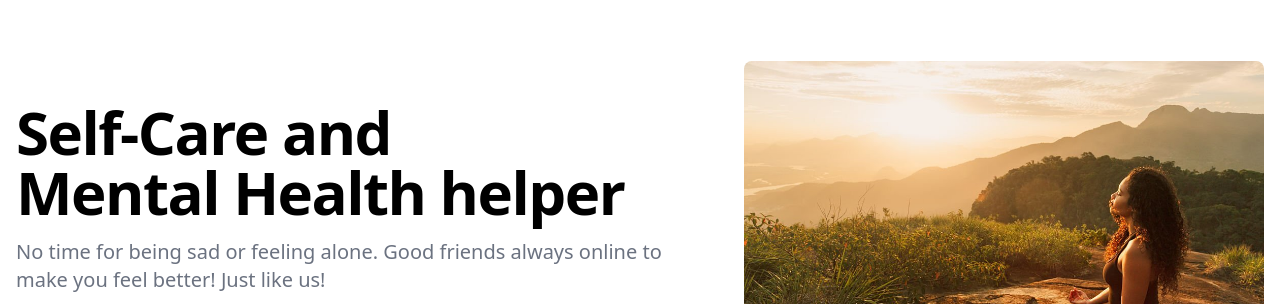
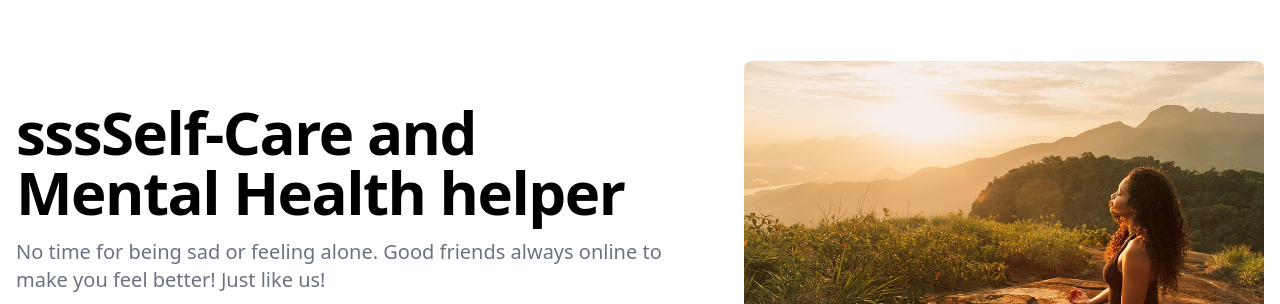
Before and after one commit to alefkheh/HoFin, a website: page index.html in a window 1280 px wide. Shown: the part 51-355 px from the top of the page. Drawn offline with nearby package versions, Linux system fonts and the light colour scheme.

Commit message:
Update index.html

```diff
--- a/index.html
+++ b/index.html
@@ -84,7 +84,7 @@
                 <div class="lg:hidden sm:mt-20 col-span-5 flex ">
                 <img src="./images/hero2.jpg" alt="hero image" class="rounded-lg">
             </div>
-                <h1 class="max-w-2xl mb-4 text-4xl font-extrabold leading-none tracking-tight md:text-5xl xl:text-6xl dark:text-white">Self-Care and <br>Mental Health helper</h1>
+                <h1 class="max-w-2xl mb-4 text-4xl font-extrabold leading-none tracking-tight md:text-5xl xl:text-6xl dark:text-white">sssSelf-Care and <br>Mental Health helper</h1>
                 <p class="max-w-2xl mb-6 font-notlightnotmedium text-gray-500 lg:mb-8 md:text-lg lg:text-xl dark:text-gray-400">No time for being sad or feeling alone. Good friends always online to make you feel better! Just like us!</p>
                 <div class="space-y-4 sm:flex sm:space-y-0 sm:space-x-4">
                     <a href="https://github.com/themesberg/landwind" class="block items-center justify-center px-0 py-0 text-sm font-medium text-center text-gray-900   rounded-lg sm:w-auto hover:bg-gray-100 focus:ring-4 focus:ring-gray-100 dark:text-white dark:border-gray-700 dark:hover:bg-gray-700 dark:focus:ring-gray-800"><img src="appStorePreOrder.svg">
```
